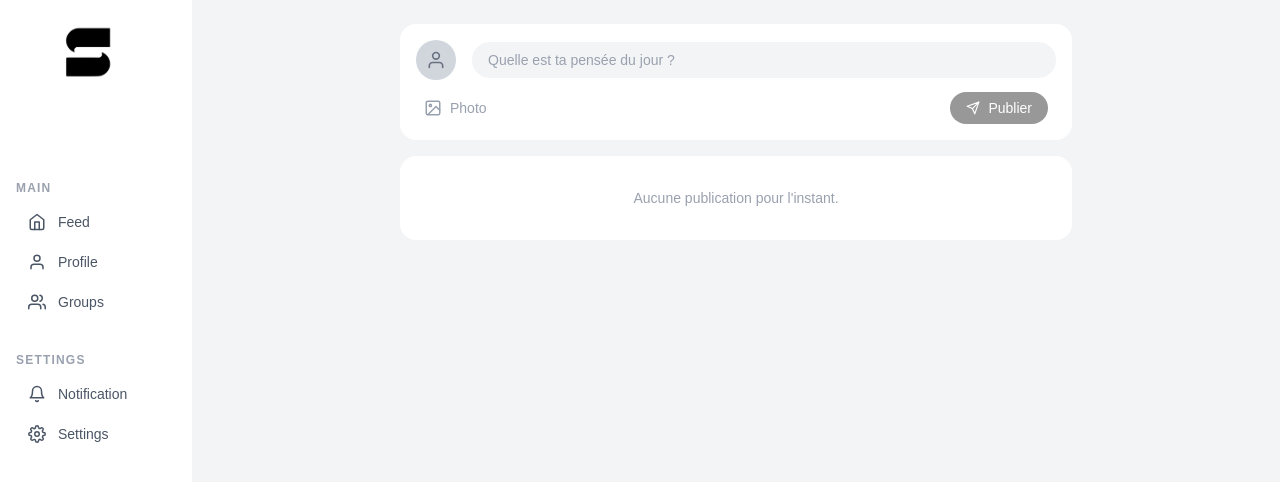
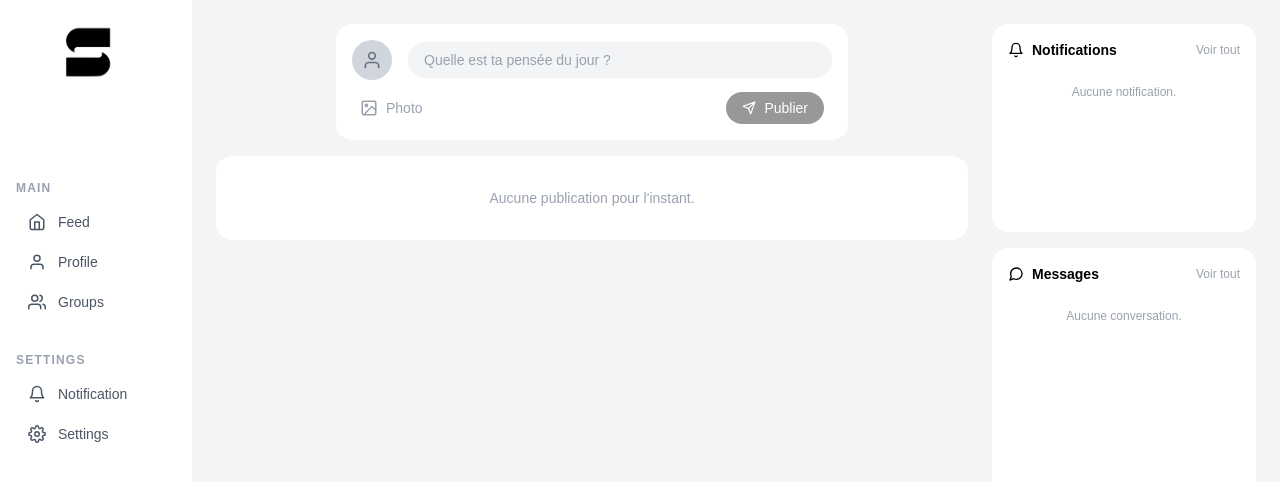
Before and after one commit to mchamakh/social-network, a Next.js app in the folder frontend/: page /feed in a window 1280 px wide. Shown: the top 482 px of the page. Built offline with nearby package versions, Linux system fonts and the light colour scheme.

Commit message:
add 2 cards for notifications & messages

```diff
--- a/frontend/app/feed/page.tsx
+++ b/frontend/app/feed/page.tsx
@@ -1,7 +1,29 @@
 "use client";
 import Sidebar from "@/components/Sidebar";
-import { FiUser, FiMessageCircle, FiHeart, FiImage, FiSend } from "react-icons/fi";
+import Link from "next/link";
+import {
+  FiUser,
+  FiMessageCircle,
+  FiHeart,
+  FiImage,
+  FiSend,
+  FiBell,
+} from "react-icons/fi";
 import { useState } from "react";
+
+type Notification = {
+  id: string;
+  text: string;
+  date: string;
+  read: boolean;
+};
+
+type Conversation = {
+  id: string;
+  name: string;
+  last_message: string;
+  date: string;
+};
 
 type Post = {
   id: string;
@@ -18,14 +40,22 @@ type Post = {
 export default function Feed() {
   const [posts, setPosts] = useState<Post[]>([]);
   const [newPost, setNewPost] = useState("");
+  // TODO: fetch from GET /api/notifications
+  const [notifications] = useState<Notification[]>([]);
+  // TODO: fetch from GET /api/messages/conversations
+  const [conversations] = useState<Conversation[]>([]);
 
   const toggleLike = (id: string) => {
     setPosts((prev) =>
       prev.map((p) =>
         p.id === id
-          ? { ...p, liked: !p.liked, likes: p.liked ? p.likes - 1 : p.likes + 1 }
-          : p
-      )
+          ? {
+              ...p,
+              liked: !p.liked,
+              likes: p.liked ? p.likes - 1 : p.likes + 1,
+            }
+          : p,
+      ),
     );
   };
 
@@ -37,18 +67,23 @@ export default function Feed() {
 
   return (
     <div className="flex min-h-screen bg-gray-100">
-      <div className="relative sticky top-0 h-screen">
-        <img src="/logo.png" alt="logo" className="absolute top-6 left-15 h-14 w-auto z-10" />
+      {/* Left sidebar */}
+      <div className="sticky top-0 h-screen">
+        <img
+          src="/logo.png"
+          alt="logo"
+          className="absolute top-6 left-15 h-14 w-auto z-10"
+        />
         <Sidebar />
       </div>
 
-      <div className="flex flex-col flex-1 px-3 pt-0">
+      {/* Center column */}
+      <div className="flex flex-col flex-1 min-w-0">
         {/* Composer */}
-        <div className="sticky top-0 z-10 bg-gray-100 pt-6 pb-4 px-8">
-          <div className="max-w-2xl mx-auto w-full">
-            <div className="bg-white rounded-2xl p-4 flex flex-col gap-3">
+        <div className="sticky top-0 z-10 bg-gray-100 pt-6 pb-4 px-6">
+          <div className="max-w-lg mx-auto bg-white rounded-2xl p-4 flex flex-col gap-3">
             <div className="flex items-center gap-4">
-                <div className="h-10 w-10 rounded-full bg-gray-300 flex items-center justify-center flex-shrink-0">
+              <div className="h-10 w-10 rounded-full bg-gray-300 flex items-center justify-center shrink-0">
                 <FiUser size={20} className="text-gray-500" />
               </div>
               <input
@@ -76,24 +111,27 @@ export default function Feed() {
             </div>
           </div>
         </div>
-        </div>
 
-        {/* Feed */}
-        <div className="px-8 pb-8">
-          <div className="max-w-2xl mx-auto w-full flex flex-col gap-4">
+        {/* Posts */}
+        <div className="px-6 pb-8 flex flex-col gap-4">
           {posts.length === 0 ? (
             <div className="bg-white rounded-2xl p-8 text-center text-gray-400 text-sm">
               Aucune publication pour l'instant.
             </div>
           ) : (
             posts.map((post) => (
-                <div key={post.id} className="bg-white rounded-2xl p-4 flex flex-col gap-3">
+              <div
+                key={post.id}
+                className="bg-white rounded-2xl p-4 flex flex-col gap-3"
+              >
                 <div className="flex items-center gap-3">
-                    <div className="h-10 w-10 rounded-full bg-gray-300 flex items-center justify-center flex-shrink-0">
+                  <div className="h-10 w-10 rounded-full bg-gray-300 flex items-center justify-center shrink-0">
                     <FiUser size={20} className="text-gray-500" />
                   </div>
                   <div>
-                      <p className="text-sm font-bold text-black">{post.author}</p>
+                    <p className="text-sm font-bold text-black">
+                      {post.author}
+                    </p>
                     <p className="text-xs text-gray-400">
                       {post.handle} · {post.date}
                     </p>
@@ -117,7 +155,10 @@ export default function Feed() {
                       post.liked ? "text-red-500" : "hover:text-red-400"
                     }`}
                   >
-                      <FiHeart size={17} fill={post.liked ? "currentColor" : "none"} />
+                    <FiHeart
+                      size={17}
+                      fill={post.liked ? "currentColor" : "none"}
+                    />
                     <span>{post.likes}</span>
                   </button>
                   <button className="flex items-center gap-1.5 hover:text-black transition-colors">
@@ -130,6 +171,94 @@ export default function Feed() {
           )}
         </div>
       </div>
+
+      {/* Right sidebar */}
+      <div className="w-72 shrink-0 flex flex-col gap-4 pt-6 pr-6 pb-6">
+        {/* Notifications card */}
+        <div className="bg-white rounded-2xl p-4 flex flex-col gap-3 min-h-52">
+          <div className="flex items-center justify-between">
+            <div className="flex items-center gap-2">
+              <FiBell size={16} className="text-black" />
+              <h2 className="text-sm font-bold text-black">Notifications</h2>
+            </div>
+            <Link
+              href="/notifications"
+              className="text-xs text-gray-400 hover:text-black transition-colors"
+            >
+              Voir tout
+            </Link>
+          </div>
+          {notifications.length === 0 ? (
+            <p className="text-xs text-gray-400 text-center py-3">
+              Aucune notification.
+            </p>
+          ) : (
+            <ul className="flex flex-col gap-2">
+              {notifications.slice(0, 4).map((notif) => (
+                <li
+                  key={notif.id}
+                  className={`flex flex-col gap-0.5 px-3 py-2 rounded-xl text-xs ${
+                    notif.read
+                      ? "text-gray-400"
+                      : "bg-gray-50 text-black font-medium"
+                  }`}
+                >
+                  <span>{notif.text}</span>
+                  <span className="text-gray-400 font-normal">
+                    {notif.date}
+                  </span>
+                </li>
+              ))}
+            </ul>
+          )}
+        </div>
+
+        {/* Messages card */}
+        <div className="bg-white rounded-2xl p-4 flex flex-col gap-3 min-h-64">
+          <div className="flex items-center justify-between">
+            <div className="flex items-center gap-2">
+              <FiMessageCircle size={16} className="text-black" />
+              <h2 className="text-sm font-bold text-black">Messages</h2>
+            </div>
+            <Link
+              href="/messages"
+              className="text-xs text-gray-400 hover:text-black transition-colors"
+            >
+              Voir tout
+            </Link>
+          </div>
+          {conversations.length === 0 ? (
+            <p className="text-xs text-gray-400 text-center py-3">
+              Aucune conversation.
+            </p>
+          ) : (
+            <ul className="flex flex-col gap-1">
+              {conversations.slice(0, 4).map((conv) => (
+                <li key={conv.id}>
+                  <Link
+                    href="/messages"
+                    className="flex items-center gap-3 px-2 py-2 rounded-xl hover:bg-gray-50 transition-colors"
+                  >
+                    <div className="h-8 w-8 rounded-full bg-gray-300 flex items-center justify-center shrink-0">
+                      <FiUser size={14} className="text-gray-500" />
+                    </div>
+                    <div className="flex-1 min-w-0">
+                      <p className="text-xs font-semibold text-black truncate">
+                        {conv.name}
+                      </p>
+                      <p className="text-xs text-gray-400 truncate">
+                        {conv.last_message}
+                      </p>
+                    </div>
+                    <span className="text-xs text-gray-400 shrink-0">
+                      {conv.date}
+                    </span>
+                  </Link>
+                </li>
+              ))}
+            </ul>
+          )}
+        </div>
       </div>
     </div>
   );
```
Lines whose indentation alone changed are shown as unchanged.
